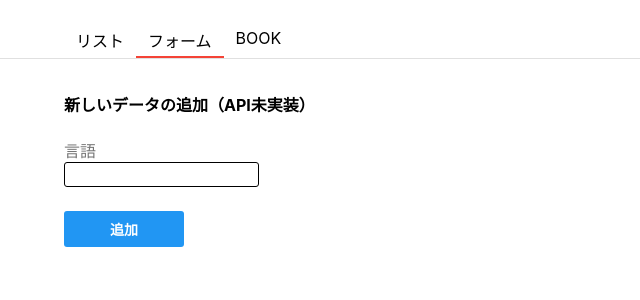
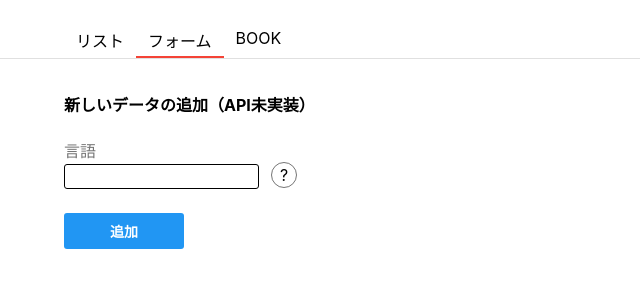
Before and after one commit to tatsutoshi-maeda/todo, a React (Create React App) app in the folder client/: page / in a window 1280 px wide. Both pictures are taken after a click on the item "フォーム". Shown: the top 300 px of the page, without its empty margins (0-640 px from the left). Built offline with nearby package versions, Linux system fonts and the light colour scheme.

Commit message:
Include useRef

```diff
--- a/client/src/Form.js
+++ b/client/src/Form.js
@@ -3,6 +3,7 @@
 import styled from 'styled-components'
 import { TabBodyContainer } from "./components/tab-body-container";
 import { FormModal } from './FormModal';
+import { Hint } from './Hint';
 
 const Label = styled.label`
   display: flex;
@@ -43,6 +44,7 @@
                         type="text"
                         value={text}
                         onChange={(e) => setText(e.target.value)}/>
+                    <Hint />
                 </div>
                 <ButtonContainer>
                     <FormButton>追加</FormButton>
--- a/client/src/FormModal.js
+++ b/client/src/FormModal.js
@@ -1,4 +1,3 @@
-import { useContext } from 'react';
 import { Button } from "./components/button"
 import { Modal } from "./components/modal"
 import styled from 'styled-components'
@@ -14,7 +13,7 @@
   display: flex;
   justify-content: space-around;
   margin-top: 24px;
-`
+`;
 
 export const FormModal = ({cancel, confirm})  => {
     return (
--- /dev/null
+++ b/client/src/Hint.js
@@ -0,0 +1,58 @@
+import styled from 'styled-components'
+import { useState, useRef, useEffect } from "react";
+
+const HintContainer = styled.div`
+  position: relative;
+  display: inline-flex;
+  margin-left: 12px;
+`;
+
+const HintInner = styled.div`
+  display: flex;
+  justify-content: center;
+  align-items: center;
+  border-radius: 50%;
+  border: 1px solid #757575;
+  width: 24px;
+  hEight: 24px;
+  cursor: help;
+`
+
+const PopupContainer = styled.div`
+  position: absolute;
+  left: 88%;
+  bottom: 12px;
+  display: flex;
+  justyfy-content: center;
+  border: 1px solid black;
+  border-radius: 8px;
+  padding: 4px;
+  width: 115px;
+`;
+
+export const Hint = () => {
+    const [showPopup, setShowPopup] = useState(false);
+
+    const ref = useRef(null);
+
+    useEffect(() => {
+        //refが存在している間はフォーカスする判定
+        //このページ上ではポップアップが続いている間
+        if (ref.current) ref.current.focus();
+    })
+
+    return (
+        <HintContainer>
+            <HintInner onClick={() => setShowPopup(true)}>
+                ?
+            </HintInner>
+            {
+                showPopup &&
+                <PopupContainer ref={ref} onBlur={() => setShowPopup(false)} tabIndex={0}>
+                    言語の名前を<br/>入れる場所です
+                </PopupContainer>
+            }
+        </HintContainer>
+    )
+
+}
```
